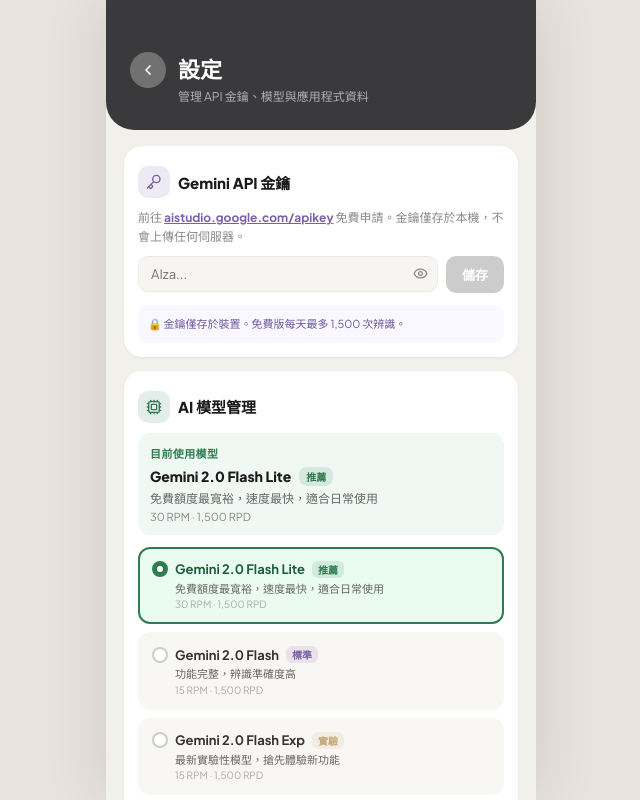
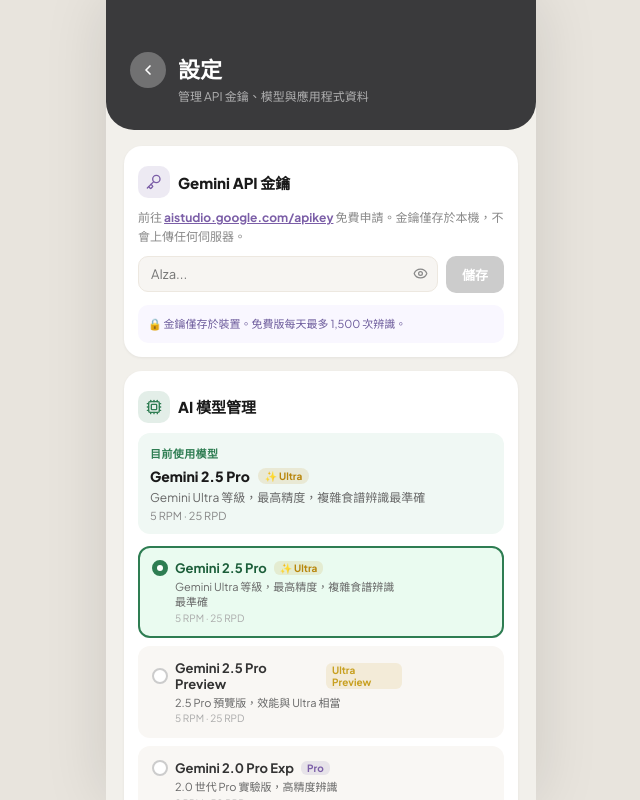
Before and after one commit to recalljeffchang/BakeBook-Web, a React (Vite) app: page / in a window 1280 px wide. Both pictures are taken after a click on the button 820 px from the left and 31 px from the top of the page. Shown: the whole page, without its empty margins (319-959 px from the left). Built offline with nearby package versions, Linux system fonts and the light colour scheme.

Commit message:
feat: Add Gemini Ultra (2.5 Pro, 2.5 Pro Preview, 2.0 Pro Exp) to model selection

```diff
--- a/src/pages/Settings.jsx
+++ b/src/pages/Settings.jsx
@@ -6,6 +6,35 @@
 
 // ─── All supported Gemini models ─────────────────────────────────────────────
 export const GEMINI_MODELS = [
+  // ── Ultra / Pro tier (Gemini Advanced subscription or paid API) ──────────
+  {
+    id: 'gemini-2.5-pro',
+    label: 'Gemini 2.5 Pro',
+    badge: '✨ Ultra',
+    badgeColor: '#B8860B',
+    desc: 'Gemini Ultra 等級，最高精度，複雜食譜辨識最準確',
+    rpm: '5 RPM',
+    rpd: '25 RPD',
+  },
+  {
+    id: 'gemini-2.5-pro-preview-03-25',
+    label: 'Gemini 2.5 Pro Preview',
+    badge: 'Ultra Preview',
+    badgeColor: '#C8A020',
+    desc: '2.5 Pro 預覽版，效能與 Ultra 相當',
+    rpm: '5 RPM',
+    rpd: '25 RPD',
+  },
+  {
+    id: 'gemini-2.0-pro-exp',
+    label: 'Gemini 2.0 Pro Exp',
+    badge: 'Pro',
+    badgeColor: '#7B5EA7',
+    desc: '2.0 世代 Pro 實驗版，高精度辨識',
+    rpm: '2 RPM',
+    rpd: '50 RPD',
+  },
+  // ── Free / Standard tier ─────────────────────────────────────────────────
   {
     id: 'gemini-2.0-flash-lite',
     label: 'Gemini 2.0 Flash Lite',
@@ -19,7 +48,7 @@
     id: 'gemini-2.0-flash',
     label: 'Gemini 2.0 Flash',
     badge: '標準',
-    badgeColor: '#7B5EA7',
+    badgeColor: '#2E7D52',
     desc: '功能完整，辨識準確度高',
     rpm: '15 RPM',
     rpd: '1,500 RPD',
@@ -34,11 +63,11 @@
     rpd: '1,500 RPD',
   },
   {
-    id: 'gemini-1.5-flash',
-    label: 'Gemini 1.5 Flash',
+    id: 'gemini-1.5-flash-latest',
+    label: 'Gemini 1.5 Flash (Latest)',
     badge: '舊世代',
     badgeColor: '#888',
-    desc: '第一代 Flash，部分金鑰可能不支援',
+    desc: '第一代 Flash 最新版，穩定可用',
     rpm: '15 RPM',
     rpd: '1,500 RPD',
   },
@@ -47,7 +76,7 @@
     label: 'Gemini 1.5 Pro',
     badge: 'Pro',
     badgeColor: '#E8A62D',
-    desc: '最高精度，需付費方案或高配額帳號',
+    desc: '高精度，需付費方案或高配額帳號',
     rpm: '2 RPM',
     rpd: '50 RPD',
   },
```
